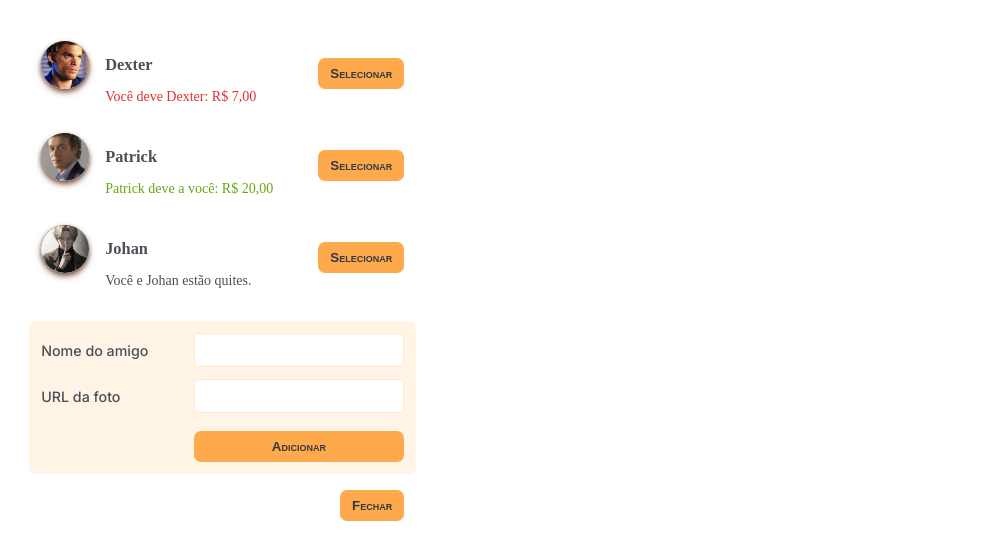
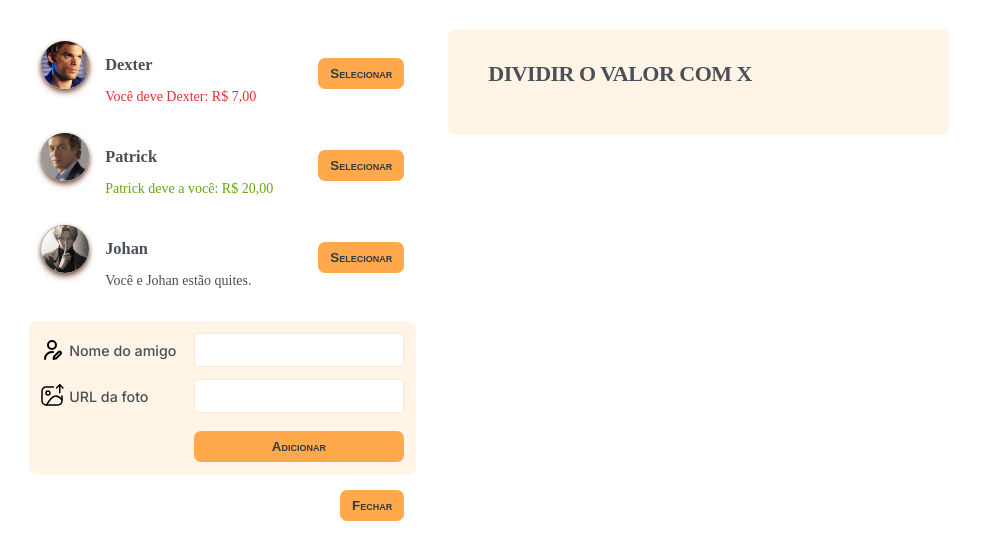
Before and after one commit to call-meRafael/eat-and-split-app, a React (Vite) app: page / in a window 1280 px wide. Both pictures are taken after a click on the button "Adicionar amigo". Shown: the top 560 px of the page, without its empty margins (0-983 px from the left). Built offline with nearby package versions, Linux system fonts and the light colour scheme; a web font is replaced by a local one.

Commit message:
feat(forSplitBill): add structure  and assets to both entrances

```diff
--- a/src/App.jsx
+++ b/src/App.jsx
@@ -2,6 +2,7 @@ import { useState } from "react";
 import { FriendsList } from "./components/friendsList";
 import { FormAddFriend } from "./components/formAddFriend";
 import { Button } from "./components/buttonAddFriend";
+import { FormSplitBill } from "./components/formSplitBill";
 
 export default function App() {
   const [isOpen, setOpen] = useState(false);
@@ -29,6 +30,7 @@ export default function App() {
           {isOpen ? "Fechar" : "Adicionar amigo"}
         </Button>
       </aside>
+      <FormSplitBill />
     </div>
   );
 }
--- a/src/components/formAddFriend.jsx
+++ b/src/components/formAddFriend.jsx
@@ -1,12 +1,18 @@
 import { Button } from "./buttonAddFriend";
+import { UserAvatar } from "./userAvatar";
+import { UserName } from "./user";
 
 export const FormAddFriend = () => {
   return (
     <form className="form-add-friend">
-      <label htmlFor="friend-name">Nome do amigo</label>
+      <label htmlFor="friend-name">
+        <UserName  />Nome do amigo</label>
       <input type="text" name="friend-name" id="iFriend-name" />
-      <label htmlFor="friend-image"> URL da foto</label>
+      <label htmlFor="friend-image">
+        <UserAvatar /> URL da foto{" "}
+      </label>
       <input type="text" name="image-url" id="iImage-url" />
+
       <Button>Adicionar</Button>
     </form>
   );
--- /dev/null
+++ b/src/components/formSplitBill.jsx
@@ -0,0 +1,8 @@
+export const FormSplitBill =() => {
+    return (
+        <form className="form-split-bill">
+            <h2>Dividir o valor com X</h2>
+
+        </form>
+    )
+}
--- /dev/null
+++ b/src/components/user.jsx
@@ -0,0 +1,28 @@
+
+/**
+ * @param {React.SVGProps<SVGSVGElement>} props - Aceita qualquer atributo nativo de SVG (width, height, stroke, className, onClick, etc).
+ */
+export const UserName = (props) => {
+  return (
+    <svg
+      xmlns="http://www.w3.org/2000/svg"
+      viewBox="0 0 24 24"
+      fill="none"
+      width="24" // Tamanho padrão se nenhum for passado
+      height="24" // Tamanho padrão se nenhum for passado
+      stroke="#000000" // Cor padrão se nenhuma for passada
+      {...props} // Sobrescreve os padrões acima se novas propriedades forem passadas
+    >
+      <g strokeWidth="0" />
+      <g strokeLinecap="round" strokeLinejoin="round" />
+      <g>
+        <path
+          d="M4 21C4 17.134 7.13401 14 11 14C11.3395 14 11.6734 14.0242 12 14.0709M15 7C15 9.20914 13.2091 11 11 11C8.79086 11 7 9.20914 7 7C7 4.79086 8.79086 3 11 3C13.2091 3 15 4.79086 15 7ZM12.5898 21L14.6148 20.595C14.7914 20.5597 14.8797 20.542 14.962 20.5097C15.0351 20.4811 15.1045 20.4439 15.1689 20.399C15.2414 20.3484 15.3051 20.2848 15.4324 20.1574L19.5898 16C20.1421 15.4477 20.1421 14.5523 19.5898 14C19.0376 13.4477 18.1421 13.4477 17.5898 14L13.4324 18.1574C13.3051 18.2848 13.2414 18.3484 13.1908 18.421C13.1459 18.4853 13.1088 18.5548 13.0801 18.6279C13.0478 18.7102 13.0302 18.7985 12.9948 18.975L12.5898 21Z"
+          strokeWidth="2"
+          strokeLinecap="round"
+          strokeLinejoin="round"
+        />
+      </g>
+    </svg>
+  );
+};
--- /dev/null
+++ b/src/components/userAvatar.jsx
@@ -0,0 +1,52 @@
+
+/**
+ * @param {React.SVGProps<SVGSVGElement>} props - Aceita qualquer atributo nativo de SVG (width, height, stroke, className, onClick, etc).
+ */
+export const UserAvatar = (props) => {
+  return (
+    <svg
+      xmlns="http://w3.org"
+      viewBox="0 0 24 24"
+      fill="none"
+      width="24" // Tamanho padrão se nenhum for passado
+      height="24" // Tamanho padrão se nenhum for passado
+      stroke="#000000" // Cor padrão se nenhuma for passada
+      {...props} // Sobrescreve os padrões acima se você passar novas propriedades
+    >
+      <g strokeWidth="0" />
+      <g strokeLinecap="round" strokeLinejoin="round" />
+      <g>
+        <path
+          d="M7 11C8.10457 11 9 10.1046 9 9C9 7.89543 8.10457 7 7 7C5.89543 7 5 7.89543 5 9C5 10.1046 5.89543 11 7 11Z"
+          strokeWidth="1.5"
+          strokeLinecap="round"
+          strokeLinejoin="round"
+        />
+        <path
+          d="M5.56055 21C11.1305 11.1 15.7605 9.35991 21.0005 15.7899"
+          strokeWidth="1.5"
+          strokeLinecap="round"
+          strokeLinejoin="round"
+        />
+        <path
+          d="M12.28 3H5C3.93913 3 2.92172 3.42136 2.17157 4.17151C1.42142 4.92165 1 5.93913 1 7V17C1 18.0609 1.42142 19.0782 2.17157 19.8284C2.92172 20.5785 3.93913 21 5 21H17C18.0609 21 19.0783 20.5785 19.8284 19.8284C20.5786 19.0782 21 18.0609 21 17V12"
+          strokeWidth="1.5"
+          strokeLinecap="round"
+          strokeLinejoin="round"
+        />
+        <path
+          d="M18.75 8.82996V0.829956"
+          strokeWidth="1.5"
+          strokeLinecap="round"
+          strokeLinejoin="round"
+        />
+        <path
+          d="M15.5508 4.02996L18.7508 0.829956L21.9508 4.02996"
+          strokeWidth="1.5"
+          strokeLinecap="round"
+          strokeLinejoin="round"
+        />
+      </g>
+    </svg>
+  );
+};
--- a/src/index.css
+++ b/src/index.css
@@ -210,6 +210,9 @@ form {
 }
 
 label {
+  display: flex;
+  gap: .4rem;
+  align-items: center;
   font-family: var(--ff-sans1);
   font-size: clamp(1.2rem, 1rem + 0.6vw, 1.425rem);
   font-weight: 500;
```
